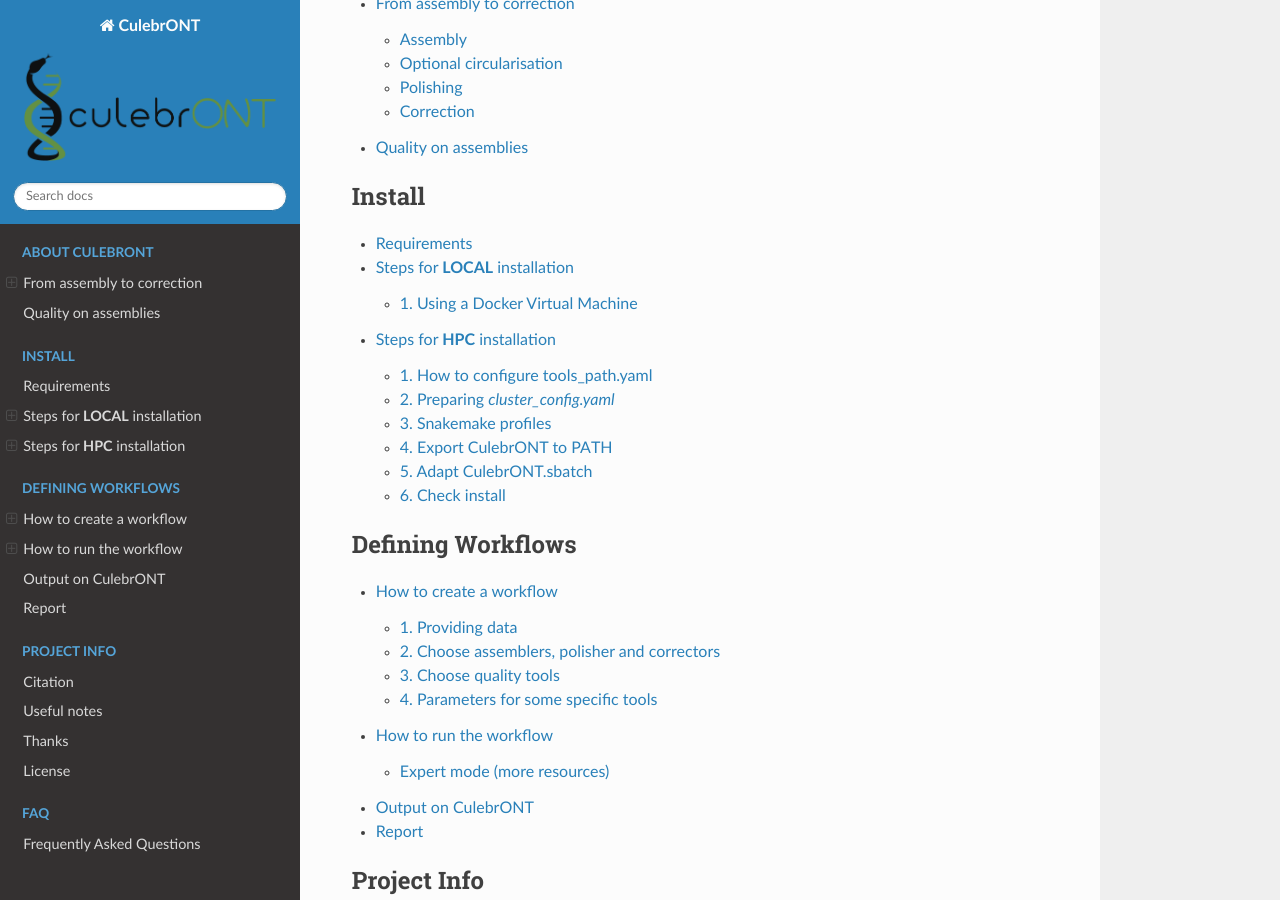
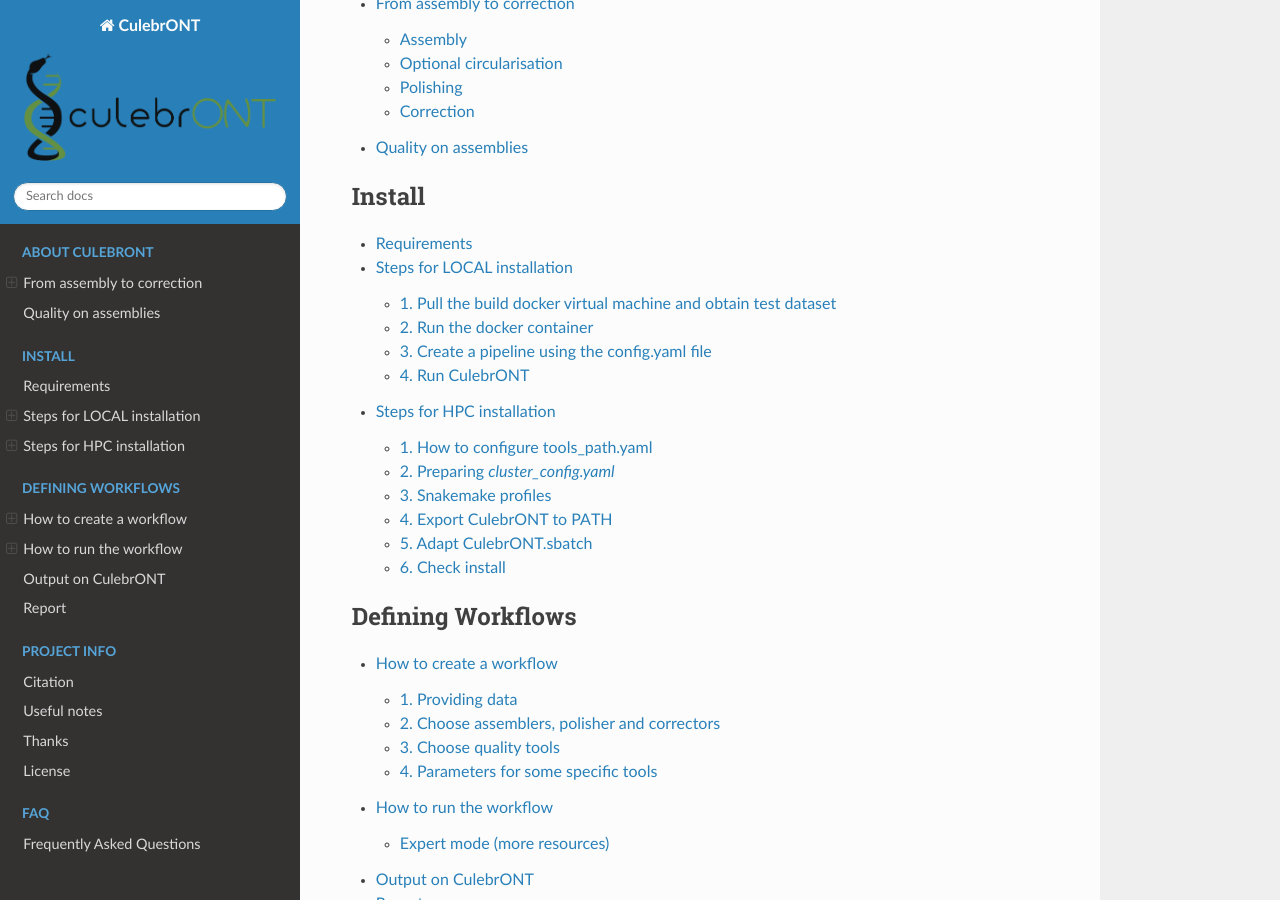
Before and after one commit to SouthGreenPlatform/culebrONT, a Sphinx documentation site: the page built from docs/source/index.rst, in a window 1280 px wide and 900 px high, scrolled down 806 px. Built offline with Sphinx 7.4.7 and the Read the Docs theme 2.0.0, drawn with Linux system fonts in a browser that asks for light colours; the version number could not be read and is left out; some of the changed lines change nothing that is shown.

```diff
--- a/docs/source/INSTALL.rst
+++ b/docs/source/INSTALL.rst
@@ -9,57 +9,107 @@
 
 CulebrONT has been mostly developed to work on an HPC but a local installation is also possible.
 
-
-
 ------------------------------------------------------------------------
 
-Steps for **LOCAL** installation
-================================
+Steps for LOCAL installation
+============================
 
-1. Using a Docker Virtual Machine
----------------------------------
+CulebrONT and dependencies and also every tool used to create a pipeline are available through a ``Docker Virtual Machine``. To install CulebrONT on *local* mode please follow this steps:
 
-CulebrONT and dependencies and also every tool used to create a pipeline are available through a Docker virtual machine (VM). To install CulebrONT on *local* mode please follow this steps:
+1. Pull the build docker virtual machine and obtain test dataset
+----------------------------------------------------------------
 
-1. Pull the build docker virtual machine
-........................................
+First get the necessary distant files for installation of the CulebrONT Docker container and the test dataset. Note that this may take quite a while (several minutes to hours) depending on your internet speed. Downloaded files takes 5Gb of disk space.
 
 .. code-block:: bash
 
+    # Create a working dir where input data and output will be written
+    test_dir="$HOME/CulebrONT-Docker"
+    mkdir ${test_dir}
+
+    # Use it as a working directory
+    cd ${test_dir}
+
+    # Pull the docker container for CulebrONT
     docker pull julieaorjuela/culebront-docker:latest
 
+    # Get the test data set OR put inside your data
+    wget --no-check-certificat -rm -nH --cut-dirs=1 --reject="index.html*" --no-parent https://itrop.ird.fr/culebront_utilities/Data-Xoo-sub/
+
+Now let's run a test run with the provided dataset inside the docker container.
+
+
 2. Run the docker container
-...........................
+---------------------------
 
-Run the docker. Docker -v option allows mount a repertory from your local machine.
+Run the CulebrONT docker container. Docker *-v* option allows you mount a repertory from your local machine into the container. You need mount your local ``test_dir`` inside the Docker container. For more details about docker follow this documentation https://docs.docker.com/storage/bind-mounts/.
 
 .. code-block:: bash
 
-    docker run -i -t --privileged -v /path/where/you/have/your/data/local/:/Data julieaorjuela/culebront-docker:latest
+    docker run -i -t --privileged -e "test_dir=$test_dir" -v $test_dir:$test_dir julieaorjuela/culebront-docker:latest
+
+You now have the container prompt in the terminal. You are inside the Docker container!
 
 
-3. Prepare you to create a pipeline
-...................................
+3. Create a pipeline using the config.yaml file
+-----------------------------------------------
 
-Download data and adapt *config.yaml* file. See :ref:`How to create a workflow` for further details.
-
-* 3.1 Download available dataset into the `/path/where/you/have/your/local/data/` to test CulebrONT.
+Adapt *config.yaml* file. See :ref:`How to create a workflow` for further details. It can be copied from CulebrONT repository (found inside Docker VM). Modify file access if you want to edit it from outside the container.
 
 .. code-block:: bash
 
-    cd /path/where/you/have/your/local/data/
-    wget --no-check-certificat -rm -nH --cut-dirs=1 --reject="index.html*" --no-parent https://itrop.ird.fr/culebront_utilities/Data-Xoo-sub/
+    # Go in your working dir
+    cd $test_dir/
+    # cp le config.yaml file in workdir
+    cp /usr/local/CulebrONT_pipeline/config.yaml .
+    # change access
+    chmod 777 config.yaml
 
-* 3.2 Adapt *config.yaml* file. It can be copied from CulebrONT repository (found inside Docker VM)
+
+4. Run CulebrONT
+----------------
+
+Using standard Snakemake command line
+......................................
+
+Run CulebrONT with a standard snakemake command like ...
 
 .. code-block:: bash
 
-    cp /usr/local/CulebrONT_pipeline/config.yaml .
+    snakemake -p -s ${CULEBRONT}/Snakefile \
+      --configfile config.yaml \
+      --dryrun
+    # ... for a dryrun
 
-4. Run CulebrONT
-................
+Or for an actual run to start with the downloaded test data and the specified config file. Set the value of '--cores' considering the capabilities of your machine
 
-Run CulebrONT using the `script submit.sh`
+.. code-block:: bash
+
+    snakemake -p -s ${CULEBRONT}/Snakefile \
+      --configfile config.yaml \
+      --cores 6 \
+      --use-singularity --singularity-args "--bind /Data"
+
+If you want to change the number of cores or threads on a rule basis. Use the snakemake '--set-threads' arguments like:
+
+.. code-block:: bash
+
+    snakemake -p -s ${CULEBRONT}/Snakefile \
+      --configfile Config.yaml \
+      --cores 6 \
+      --set-threads run_flye=4 \
+      --use-singularity --singularity-args "--bind /Data"
+
+For more options go to the snakemake documentation https://snakemake.readthedocs.io/en/stable/executing/cli.html
+
+.. warning::
+    Local install must to use Singularity. The use of Singularity is constraint with the use the *--use-singularity* parameter in the snakemake command line.  Bind mount disks to singularity environment by using ``--singularity-args '--bind $YOURMOUNTDISK'``. It allows to detect others disk inside of the singularity container. Mount could be $HOME or another disk path. In the CulebrONT Docker virtual machine you need to put same mount path of the Docker one witch is ``$test_dir``.
+
+
+Or using a submit_culebrONT.sh script
+.....................................
+
+Optionally, you can run CulebrONT using the ``submit_culebront.sh`` script. A nutshell, this script is just assembling a snakemake command line depending on the situation of the user. It can be expense of flexibility.
 
 .. code-block:: bash
 
@@ -75,8 +125,8 @@
 
 ------------------------------------------------------------------------
 
-Steps for **HPC** installation
-==============================
+Steps for HPC installation
+==========================
 
 CulebrONT has been mostly developed to work on an HPC. Let's see how to install it on HPC.
 
@@ -271,7 +321,7 @@
 5. Adapt CulebrONT.sbatch
 -------------------------
 
-For SLURM scheduler system, a `CulebrONT.sbatch` sbatch script is available into our github repository. `CulebrONT.sbatch` needs to be adapted if you are using other job scheduling systems than SLURM (SGE, Grid middleware, or cloud computing).  Optionally, in this one you can also included in step 4 :ref:`4. Export CulebrONT to $PATH`.
+For SLURM scheduler system, a `CulebrONT.sbatch` sbatch script is available into our github repository. `CulebrONT.sbatch` needs to be adapted if you are using other job scheduling systems than SLURM (SGE, Grid middleware, or cloud computing).  Optionally, in this one you can also included in step 4 :ref:`4. Export CulebrONT to PATH`.
 
 
 .. literalinclude:: ../../CulebrONT.sbatch
```
